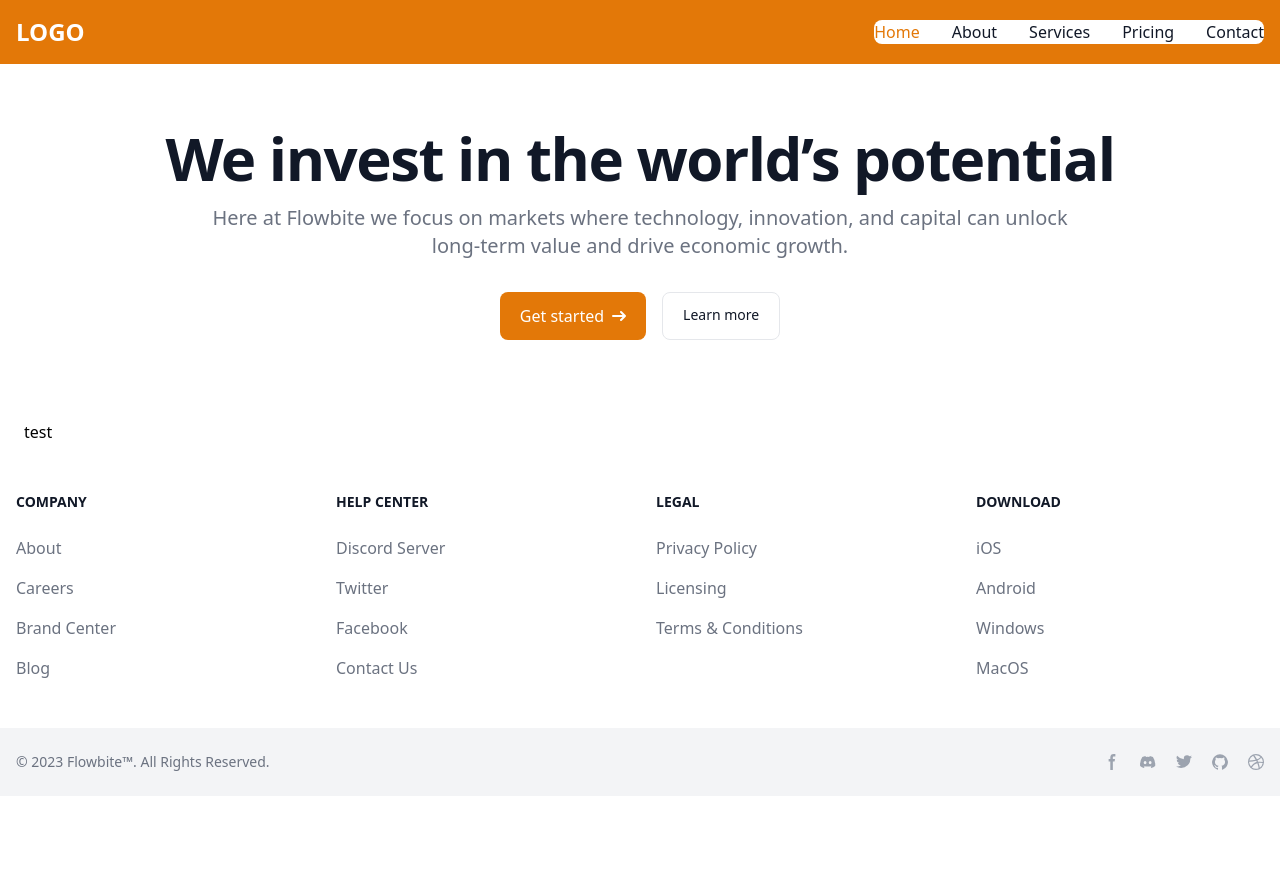
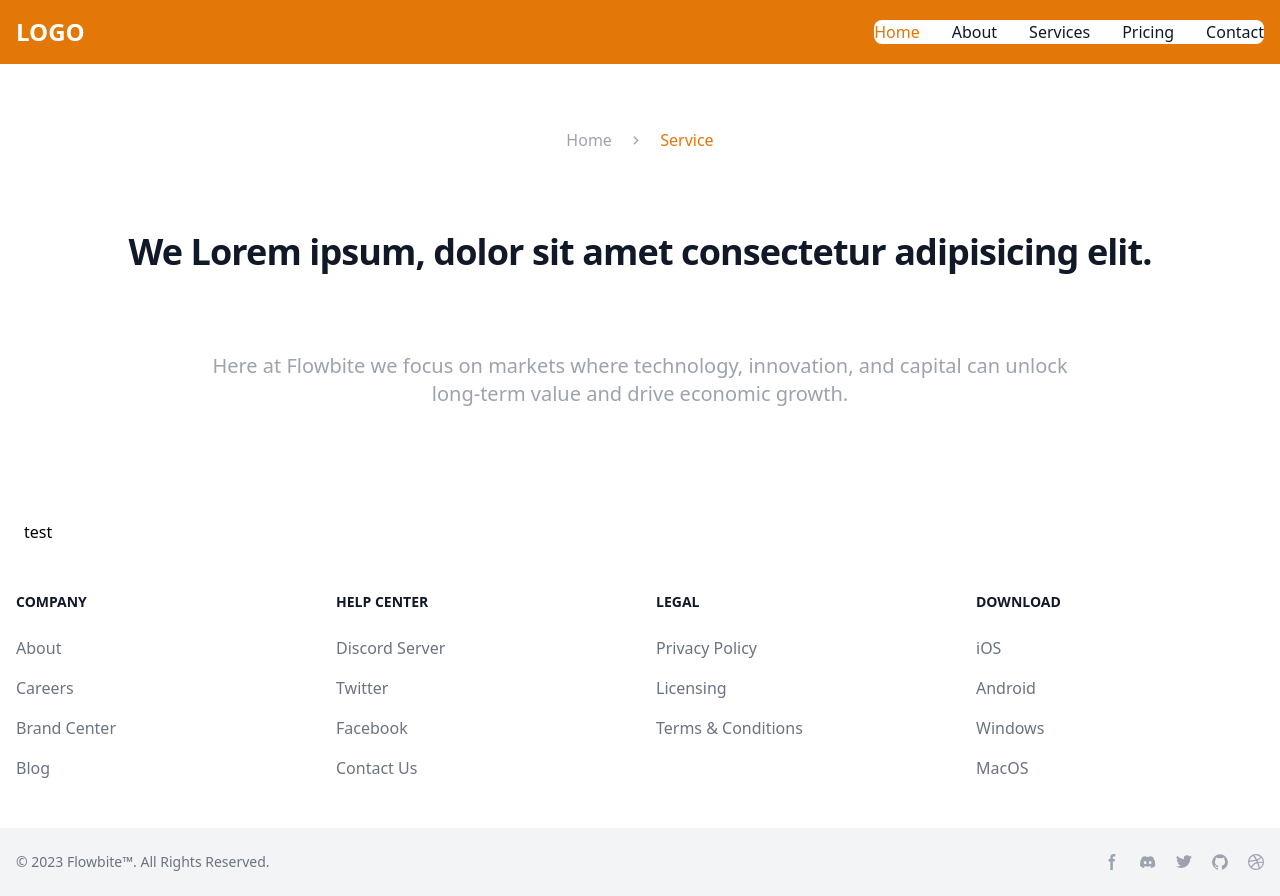
Before and after one commit to randa-11295/Mersvo-Media-front-end-task, a plain HTML site: page index.html in a window 1280 px wide. Before the commit the page ends 800 px from the top, so only its background shows below. Drawn offline with nearby package versions, Linux system fonts and the light colour scheme.

Commit message:
add header section

```diff
--- a/index.html
+++ b/index.html
@@ -34,7 +34,7 @@
 
     <nav class="bg-primary text-white border-gray-200 ">
         <div class="max-w-screen-xl flex flex-wrap items-center justify-between mx-auto p-4">
-            <a href="https://flowbite.com/" class="flex items-center space-x-3 ">
+            <a href="/" class="flex items-center space-x-3 ">
                 <span class="self-center text-2xl font-semibold whitespace-nowrap">LOGO</span>
             </a>
             <button data-collapse-toggle="navbar-default" type="button"
@@ -82,29 +82,21 @@
         bg-cover lg:bg-fill bg-no-repeat bg-center lg:bg-bottom relative">
 
 
-        <section class="bg-white ">
+        <section class="bg-white">
+
             <div class="py-8 px-4 mx-auto max-w-screen-xl text-center lg:py-16">
+                <div>
+                    <a href="/" class="text-gray-400 hover:text-primary">Home</a>
+                    <span class="px-3 text-gray-400"> <i class="ri-arrow-right-s-line"></i> </span>
+                    <a href="/" class="text-primary"> Service</a>
+                </div>
                 <h1
-                    class="mb-4 text-4xl font-extrabold tracking-tight leading-none text-gray-900 md:text-5xl lg:text-6xl ">
-                    We invest in the world’s potential</h1>
-                <p class="mb-8 text-lg font-normal text-gray-500 lg:text-xl sm:px-16 lg:px-48 ">Here
+                    class="my-20 text-2xl font-bold tracking-tight leading-none text-gray-900 md:text-3xl lg:text-4xl ">
+                    We Lorem ipsum, dolor sit amet consectetur adipisicing elit.</h1>
+                <p class="my-8 text-lg text-gray-400 font-normal  lg:text-xl sm:px-16 lg:px-48 ">Here
                     at Flowbite we focus on markets where technology, innovation, and capital can unlock long-term value
                     and drive economic growth.</p>
-                <div class="flex flex-col space-y-4 sm:flex-row sm:justify-center sm:space-y-0">
-                    <a href="#"
-                        class="inline-flex justify-center items-center py-3 px-5 text-base font-medium text-center text-white rounded-lg bg-primary hover:bg-primary focus:ring-4 focus:ring-secondary">
-                        Get started
-                        <svg class="w-3.5 h-3.5 ms-2" aria-hidden="true"
-                            xmlns="http://www.w3.org/2000/svg" fill="none" viewBox="0 0 14 10">
-                            <path stroke="currentColor" stroke-linecap="round" stroke-linejoin="round" stroke-width="2"
-                                d="M1 5h12m0 0L9 1m4 4L9 9" />
-                        </svg>
-                    </a>
-                    <a href="#"
-                        class="py-3 px-5 sm:ms-4 text-sm font-medium text-gray-900 focus:outline-none bg-white rounded-lg border border-gray-200 hover:bg-gray-100 hover:text-primary focus:z-10 focus:ring-4 focus:ring-gray-100">
-                        Learn more
-                    </a>
-                </div>
+
             </div>
         </section>
 
```
